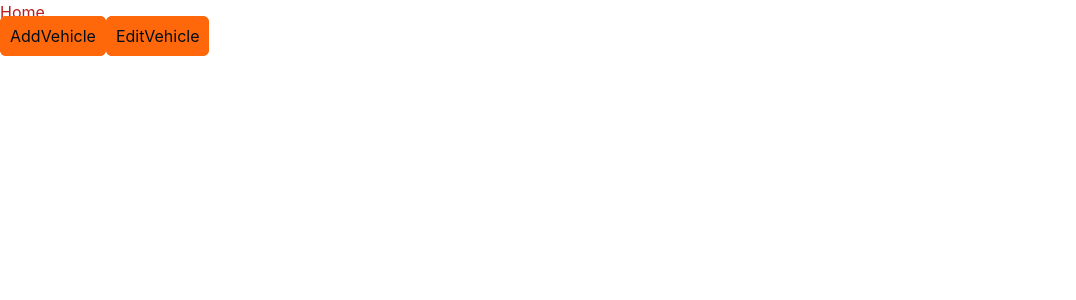
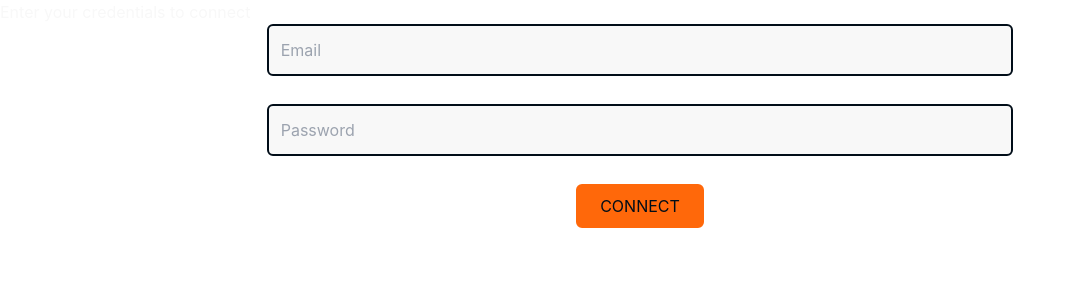
Before and after one commit to BarzaGuignol/NoPainNoGainTheComeBack, a React (Vite) app in the folder frontend/: page / in a window 1280 px wide. Shown: the top 300 px of the page, without its empty margins (0-1076 px from the left). Built offline with nearby package versions, Linux system fonts and the light colour scheme.

Commit message:
ajout de la logique d'affichage de page en fonction du type de user

```diff
--- a/frontend/src/App.jsx
+++ b/frontend/src/App.jsx
@@ -1,4 +1,4 @@
-import React, { useState } from "react";
+import React, { useState, useContext } from "react";
 import { BrowserRouter as Router, Routes, Route } from "react-router-dom";
 
 import Search from "@pages/Search";
@@ -6,12 +6,13 @@ import AllVehicles from "@pages/AllVehicles";
 import AddVehicle from "@pages/addVehicle";
 import EditVehicle from "@pages/EditVehicle";
 import Login from "@pages/Login";
-
 import Home from "./pages/Home";
+import User from "./contexts/UserContext";
 
 import "./App.css";
 
 function App() {
+  const { user } = useContext(User.UserContext);
   const [decisionDepart, setDecisionDepart] = useState("2023-01-11");
   const [decisionArrival, setDecisionArrival] = useState("2023-01-11");
   const [typeChoice, setTypeChoice] = useState("");
@@ -20,10 +21,17 @@ function App() {
     <Router>
       <div className="App">
         <Routes>
-          <Route path="/" element={<Home />} />
+          <Route path="/" element={<Login />} />
+          {/* Pages des entreprises */}
+          {user?.user_type === 1 && (
+            <>
               <Route path="/vehicle/creation" element={<AddVehicle />} />
               <Route path="/vehicle/update/:id" element={<EditVehicle />} />
-          <Route path="/login" element={<Login />} />
+            </>
+          )}
+          {/* Pages des collaborateurs */}
+          {user?.user_type === 0 && (
+            <>
               <Route
                 path="/search"
                 element={
@@ -46,6 +54,8 @@ function App() {
                   />
                 }
               />
+            </>
+          )}
         </Routes>
       </div>
     </Router>
--- a/frontend/src/pages/Login.jsx
+++ b/frontend/src/pages/Login.jsx
@@ -46,7 +46,12 @@ function Login() {
       .then((curentUser) => {
         handleUser(curentUser.data);
         notify("Connected!");
-        navigate("/");
+        if (curentUser.data.user_type === 1) {
+          navigate("/vehicle/creation");
+        }
+        if (curentUser.data.user_type === 0) {
+          navigate("/search");
+        }
       })
       .catch((err) => {
         notify("Wrong Credentials!");
```
Lines whose indentation alone changed are shown as unchanged.
